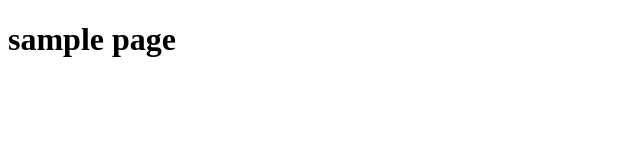
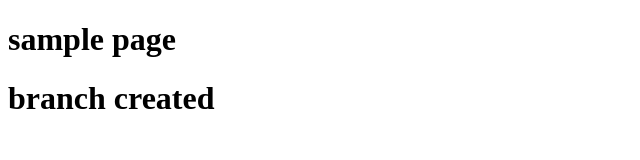
Before and after one commit to PushpakProjectsHub/sampleproject, a plain HTML site: page index.html in a window 1280 px wide. Shown: the whole page, without its empty margins (0-640 px from the left). Drawn offline with Linux system fonts and the light colour scheme.

Commit message:
branch created

```diff
--- a/index.html
+++ b/index.html
@@ -7,5 +7,8 @@
         <h1>
             sample page
         </h1>
+        <h1>
+            branch created
+        </h1>
     </body>
 </html>
```
